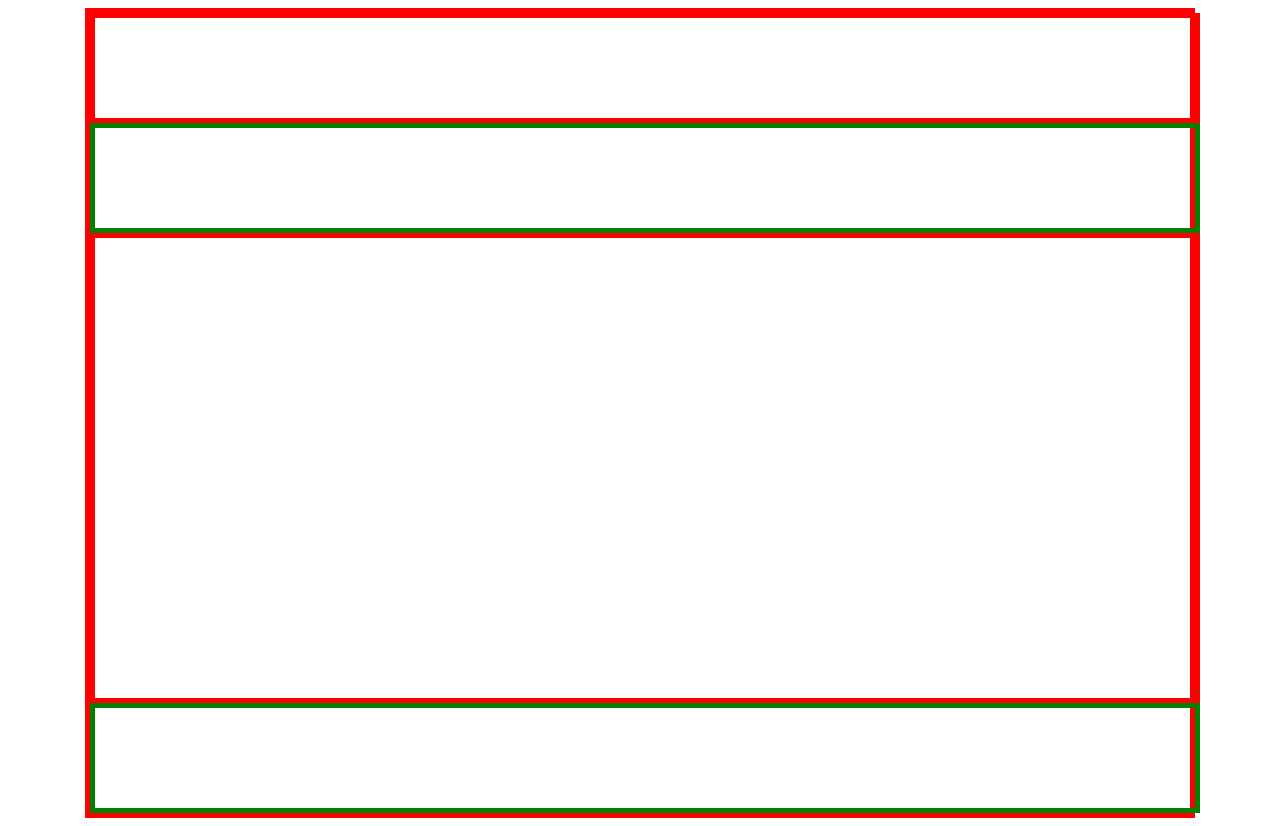
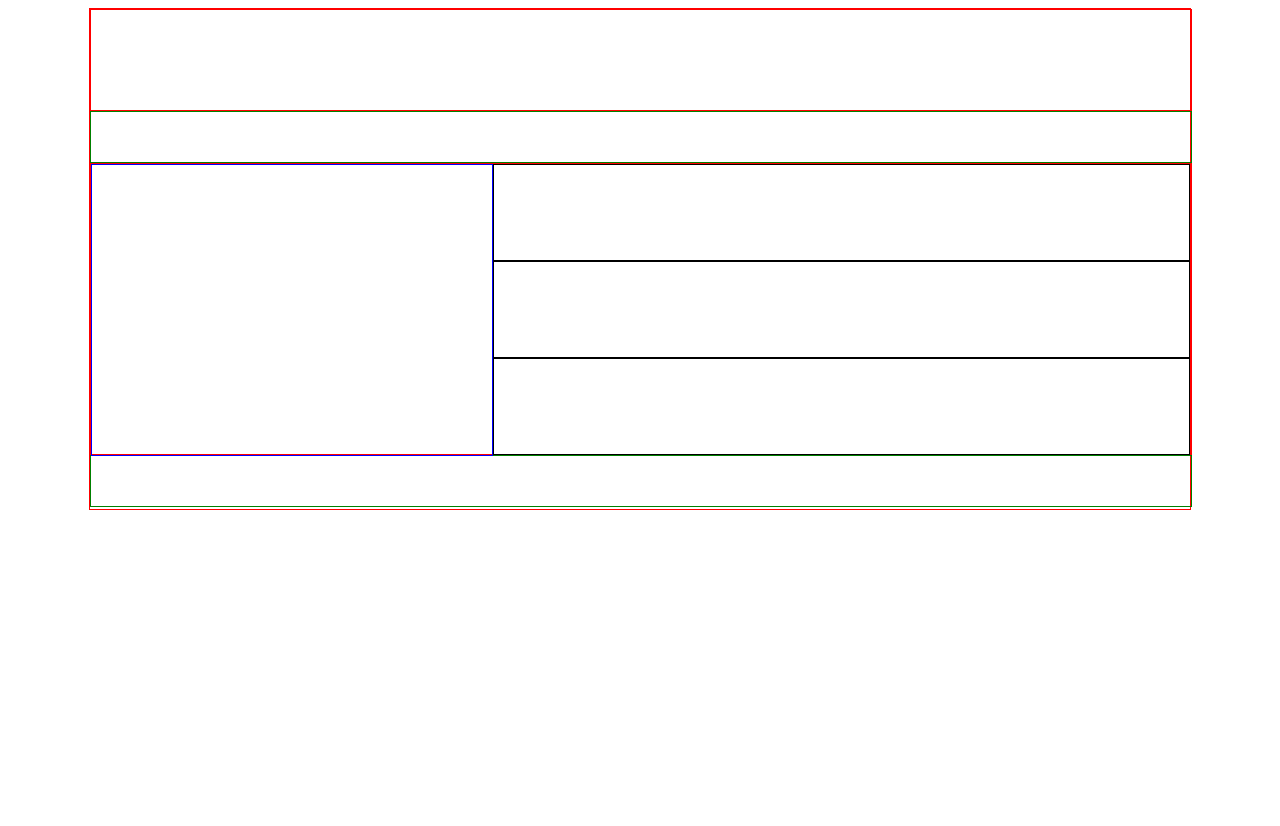
Before and after one commit to geronimojose/pagina_web, a plain HTML site: page docs/index.html in a window 1280 px wide. After the commit the page ends 800 px from the top, so only its background shows below. Drawn offline with Linux system fonts and the light colour scheme.

Commit message:
listo lo de los articulos

```diff
--- a/docs/estilos.css
+++ b/docs/estilos.css
@@ -1,30 +1,54 @@
 main{
-  border: 5px solid red;
-  height: 800px;
+  border: 1px solid red;
+  height: 500px;
   width: 1100px;
   margin: auto;
 }
 header {
-  border:5px solid red;
+  border:1px solid red;
   height: 100px;
   width: 1100px;
   margin:auto;
 }
 nav{
-  border:5px solid green;
-  height: 100px;
+  border:1px solid green;
+  height: 50px;
   width: 1100px;
   margin:auto;
 }
 section{
-  border:5px solid red;
-  height: 460px;
+  border:1px solid red;
+  height: 290px;
   width: 1100px;
   margin: auto;
 }
 footer{
-  border:5px solid green;
-  height:100px;
+  border:1px solid green;
+  height:50px;
   width: 1100px;
   margin:auto;
 }
+aside{
+  border: 1px solid blue;
+  height: 290px;
+  width: 400px;
+  float: left;
+}
+article{
+  border: 1px solid black;
+  height: 95px;
+  width: 695px;
+  float: left ;
+}
+article{
+  border: 1px solid black;
+  height: 95px;
+  width: 695px;
+  float: left ;
+}
+article{
+border: 1px solid black;
+  height: 95px;
+  width: 695px;
+  float: left ;
+}
--- a/docs/index.html
+++ b/docs/index.html
@@ -11,8 +11,14 @@
   <main>
     <header></header>
     <nav></nav>
-    <section></section>
+    <section>
+      <aside></aside>
+      <article></article>
+      <article></article>
+      <article></article>
+    </section>
     <footer></footer>
+
 
   </main>
   <a href=></a>
```
